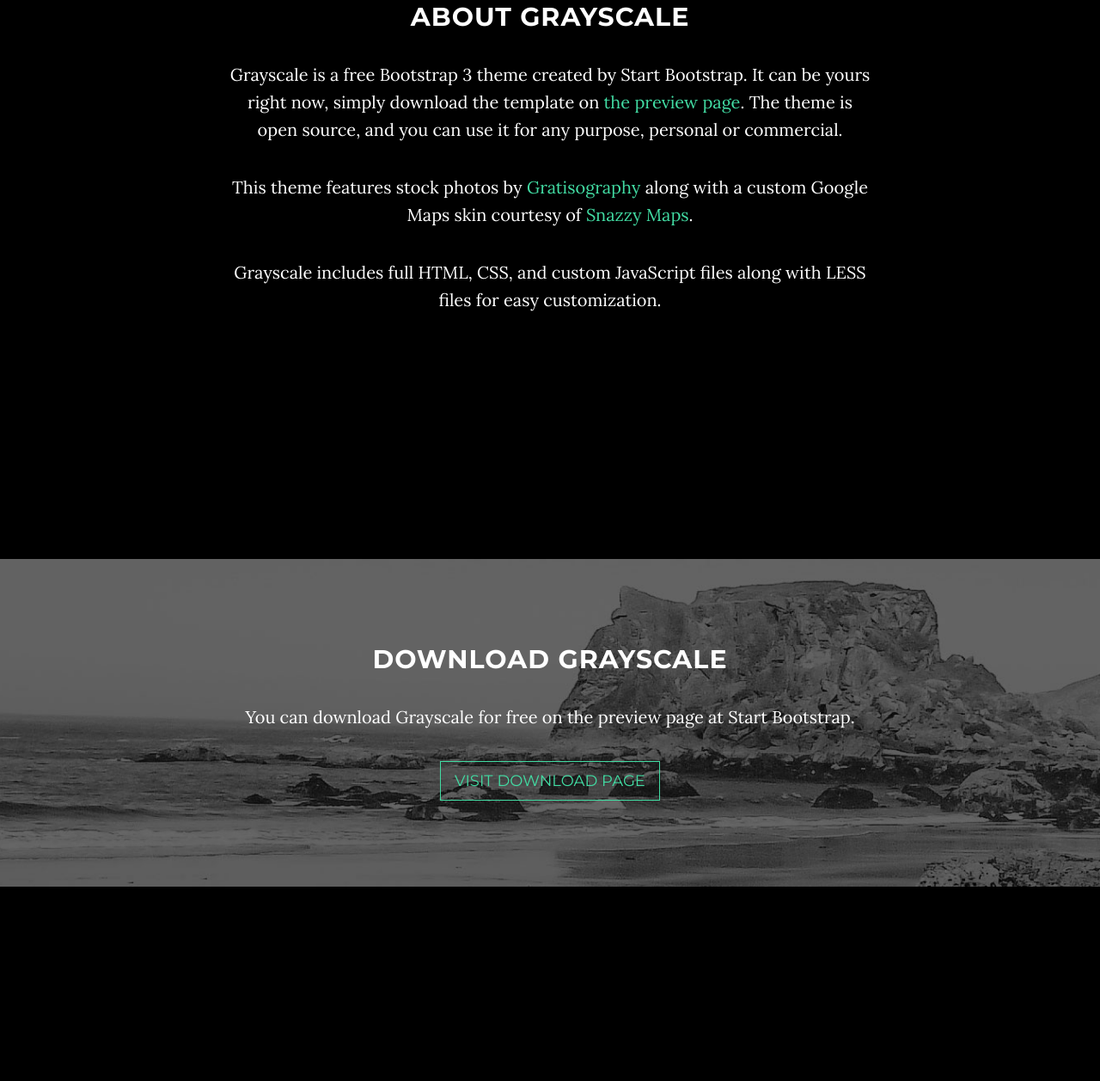
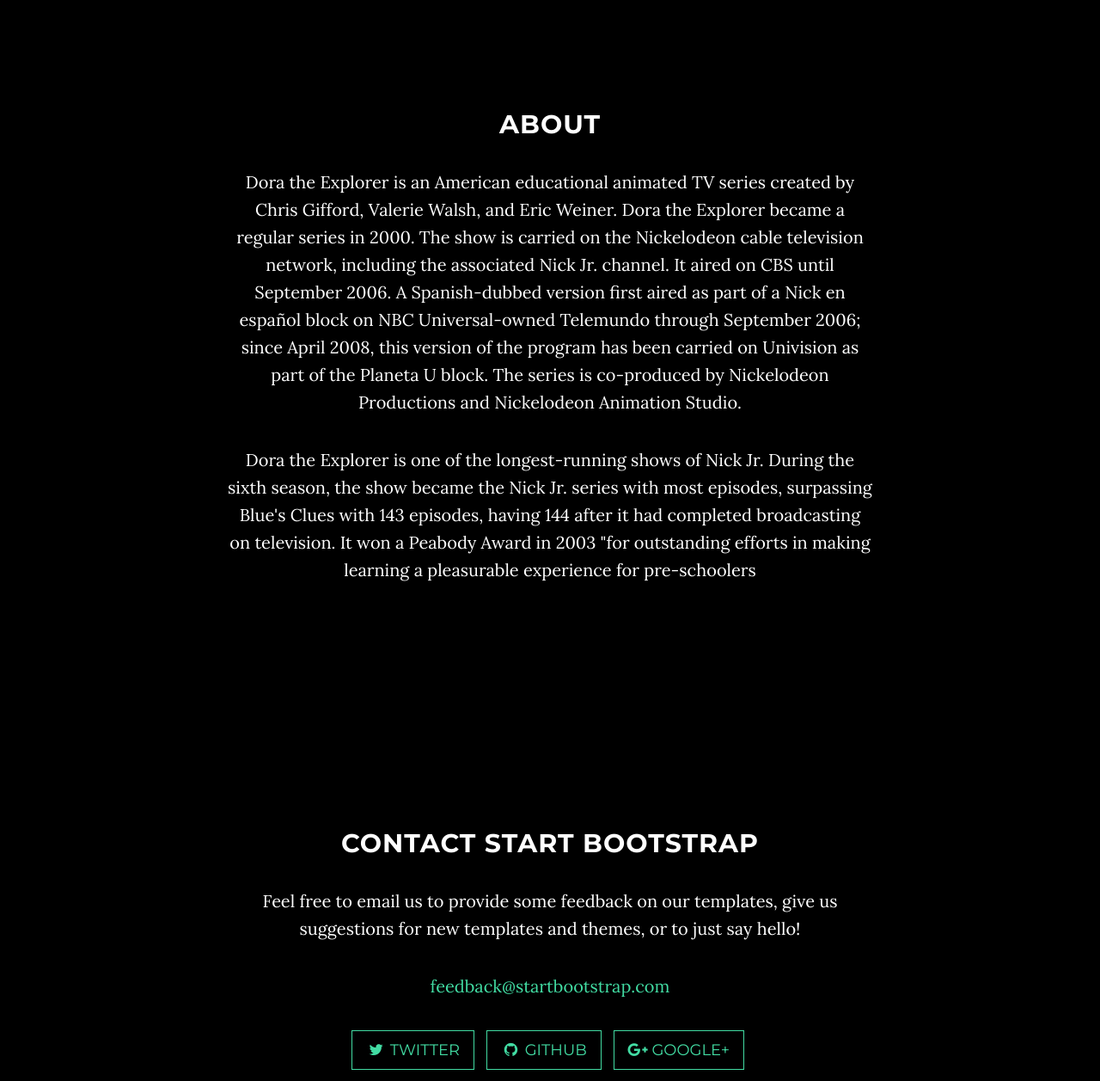
Before and after one commit to reynaguidangen/one-page, a website: page index.html in a window 1280 px wide. Shown: the part 1047-2304 px from the top of the page at 86% size. Drawn offline with nearby package versions, Linux system fonts and the light colour scheme; some packages are replaced by stand-ins of ours.

Commit message:
Update index.html

```diff
--- a/index.html
+++ b/index.html
@@ -41,7 +41,7 @@
                     Menu <i class="fa fa-bars"></i>
                 </button>
                 <a class="navbar-brand page-scroll" href="#page-top">
-                    <i class="fa fa-play-circle"></i> <span class="light">Start</span> Bootstrap
+                    <i class="fa fa-play-circle"></i> <span class="light">Dora</span> D' Explorer
                 </a>
             </div>
 
@@ -56,7 +56,7 @@
                         <a class="page-scroll" href="#about">About</a>
                     </li>
                     <li>
-                        <a class="page-scroll" href="#download">Download</a>
+                        <a class="page-scroll" href="#download">Gallery</a>
                     </li>
                     <li>
                         <a class="page-scroll" href="#contact">Contact</a>
@@ -73,10 +73,11 @@
         <div class="intro-body">
             <div class="container">
                 <div class="row">
+                <img src="https://upload.wikimedia.org/wikipedia/en/6/64/Dora_and_Boots.jpg">
                     <div class="col-md-8 col-md-offset-2">
-                        <h1 class="brand-heading">Grayscale</h1>
-                        <p class="intro-text">A free, responsive, one page Bootstrap theme.
-                            <br>Created by Start Bootstrap.</p>
+                        <h1 class="brand-heading">Dora D' Explorer</h1>
+                        <p class="intro-text">an American girl of Indigenous Mexican heritage, with a love of embarking on quests related to an activity that she wants to partake of or a place that she wants to go to, accompanied by her talking purple backpack and anthropomorphic monkey companion named Boots (named for his beloved pair of red boots).
+                            <br></p>
                         <a href="#about" class="btn btn-circle page-scroll">
                             <i class="fa fa-angle-double-down animated"></i>
                         </a>
@@ -90,26 +91,14 @@
     <section id="about" class="container content-section text-center">
         <div class="row">
             <div class="col-lg-8 col-lg-offset-2">
-                <h2>About Grayscale</h2>
-                <p>Grayscale is a free Bootstrap 3 theme created by Start Bootstrap. It can be yours right now, simply download the template on <a href="http://startbootstrap.com/template-overviews/grayscale/">the preview page</a>. The theme is open source, and you can use it for any purpose, personal or commercial.</p>
-                <p>This theme features stock photos by <a href="http://gratisography.com/">Gratisography</a> along with a custom Google Maps skin courtesy of <a href="http://snazzymaps.com/">Snazzy Maps</a>.</p>
-                <p>Grayscale includes full HTML, CSS, and custom JavaScript files along with LESS files for easy customization.</p>
+                <h2>About</h2>
+                <p>Dora the Explorer is an American educational animated TV series created by Chris Gifford, Valerie Walsh, and Eric Weiner. Dora the Explorer became a regular series in 2000. The show is carried on the Nickelodeon cable television network, including the associated Nick Jr. channel. It aired on CBS until September 2006. A Spanish-dubbed version first aired as part of a Nick en español block on NBC Universal-owned Telemundo through September 2006; since April 2008, this version of the program has been carried on Univision as part of the Planeta U block. The series is co-produced by Nickelodeon Productions and Nickelodeon Animation Studio.  </p>
+                <p>Dora the Explorer is one of the longest-running shows of Nick Jr. During the sixth season, the show became the Nick Jr. series with most episodes, surpassing Blue's Clues with 143 episodes, having 144 after it had completed broadcasting on television. It won a Peabody Award in 2003 "for outstanding efforts in making learning a pleasurable experience for pre-schoolers</p>
+
             </div>
         </div>
     </section>
 
-    <!-- Download Section -->
-    <section id="download" class="content-section text-center">
-        <div class="download-section">
-            <div class="container">
-                <div class="col-lg-8 col-lg-offset-2">
-                    <h2>Download Grayscale</h2>
-                    <p>You can download Grayscale for free on the preview page at Start Bootstrap.</p>
-                    <a href="http://startbootstrap.com/template-overviews/grayscale/" class="btn btn-default btn-lg">Visit Download Page</a>
-                </div>
-            </div>
-        </div>
-    </section>
 
     <!-- Contact Section -->
     <section id="contact" class="container content-section text-center">
```
